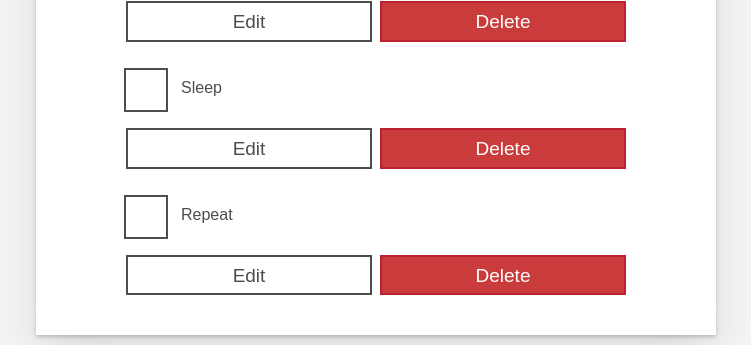
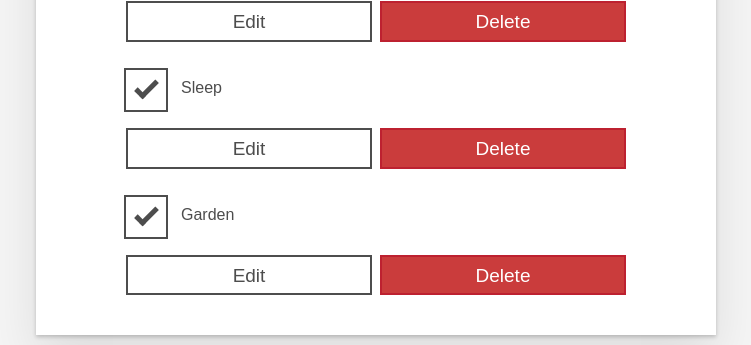
Before and after one commit to jawdinmorris/done-that, a React (Create React App) app: page / in a window 1280 px wide. Shown: the part 502-847 px from the top of the page, without its empty margins (264-1015 px from the left). Built offline with nearby package versions, Linux system fonts and the light colour scheme.

Commit message:
Todo Component with name props

```diff
--- a/src/App.js
+++ b/src/App.js
@@ -1,3 +1,5 @@
+import Todo from "./components/Todo";
+
 function App(props) {
   return (
     <div className="todoapp stack-large">
@@ -36,66 +38,18 @@ function App(props) {
           <span className="visually-hidden"> tasks</span>
         </button>
       </div>
-      <h2 id="list-heading">
-        3 tasks remaining
-      </h2>
+      <h2 id="list-heading">3 tasks remaining</h2>
       <ul
         role="list"
         className="todo-list stack-large stack-exception"
         aria-labelledby="list-heading"
       >
-        <li className="todo stack-small">
-          <div className="c-cb">
-            <input id="todo-0" type="checkbox" defaultChecked={true} />
-            <label className="todo-label" htmlFor="todo-0">
-              Eat
-            </label>
-          </div>
-          <div className="btn-group">
-            <button type="button" className="btn">
-              Edit <span className="visually-hidden">Eat</span>
-            </button>
-            <button type="button" className="btn btn__danger">
-              Delete <span className="visually-hidden">Eat</span>
-            </button>
-          </div>
-        </li>
-        <li className="todo stack-small">
-          <div className="c-cb">
-            <input id="todo-1" type="checkbox" />
-            <label className="todo-label" htmlFor="todo-1">
-              Sleep
-            </label>
-          </div>
-          <div className="btn-group">
-            <button type="button" className="btn">
-              Edit <span className="visually-hidden">Sleep</span>
-            </button>
-            <button type="button" className="btn btn__danger">
-              Delete <span className="visually-hidden">Sleep</span>
-            </button>
-          </div>
-        </li>
-        <li className="todo stack-small">
-          <div className="c-cb">
-            <input id="todo-2" type="checkbox" />
-            <label className="todo-label" htmlFor="todo-2">
-              Repeat
-            </label>
-          </div>
-          <div className="btn-group">
-            <button type="button" className="btn">
-              Edit <span className="visually-hidden">Repeat</span>
-            </button>
-            <button type="button" className="btn btn__danger">
-              Delete <span className="visually-hidden">Repeat</span>
-            </button>
-          </div>
-        </li>
+        <Todo name ="Eat"/>
+        <Todo name = "Sleep"/>
+        <Todo name = "Garden"/>
       </ul>
     </div>
   );
 }
 
-
 export default App;
--- /dev/null
+++ b/src/components/Todo.js
@@ -0,0 +1,22 @@
+import React from "react";
+
+export default function Todo(props) {
+  return (
+    <li className="todo stack-small">
+      <div className="c-cb">
+        <input id="todo-0" type="checkbox" defaultChecked={true} />
+        <label className="todo-label" htmlFor="todo-0">
+          {props.name}
+        </label>
+      </div>
+      <div className="btn-group">
+        <button type="button" className="btn">
+          Edit <span className="visually-hidden">{props.name}</span>
+        </button>
+        <button type="button" className="btn btn__danger">
+          Delete <span className="visually-hidden">{props.name}</span>
+        </button>
+      </div>
+    </li>
+  );
+}
```
Also changed, not shown: src/index.js (+5 -7 lines).
